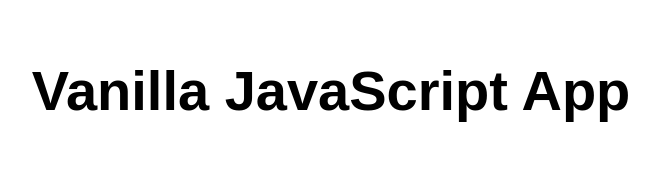
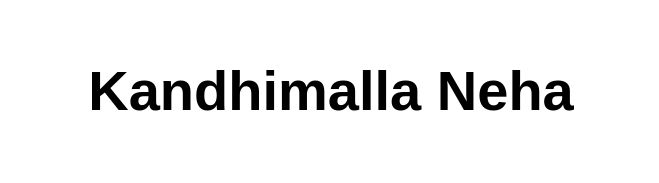
Before and after one commit to KandhimallaNeha/neha, a website: page src/index.html in a window 1280 px wide. Shown: the whole page, without its empty margins (309-968 px from the left). Drawn offline with Linux system fonts and the light colour scheme.

Commit message:
index.html

```diff
--- a/src/index.html
+++ b/src/index.html
@@ -5,12 +5,12 @@
   <meta charset="UTF-8">
   <meta name="viewport" content="width=device-width, initial-scale=1.0">
   <link rel="stylesheet" href="styles.css">
-  <title>Vanilla JavaScript App</title>
+  <title>Kandhimalla Neha</title>
 </head>
 
 <body>
   <main>
-    <h1>Vanilla JavaScript App</h1>
+    <h1>Kandhimalla Neha</h1>
   </main>
 </body>
 
```
